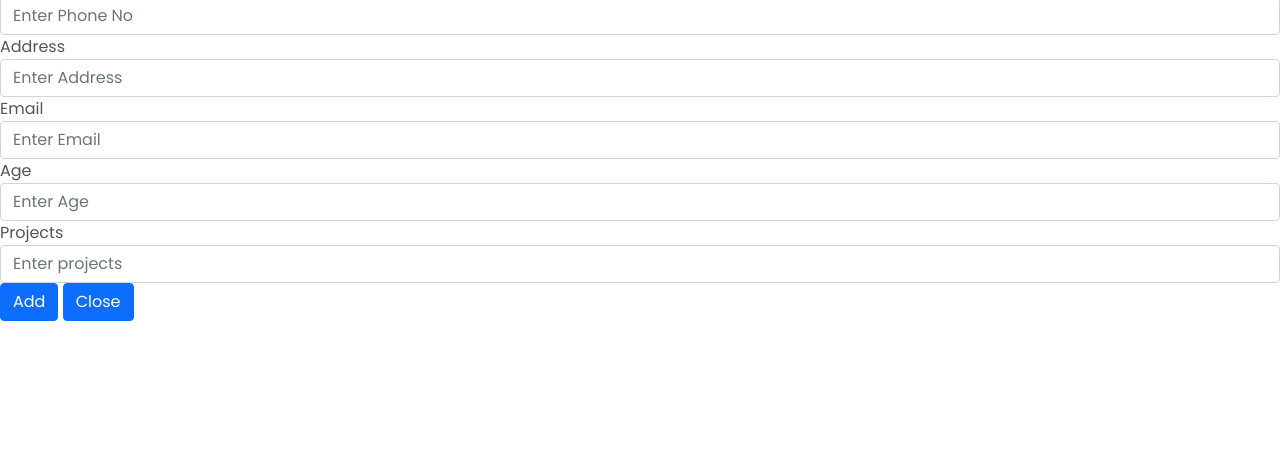
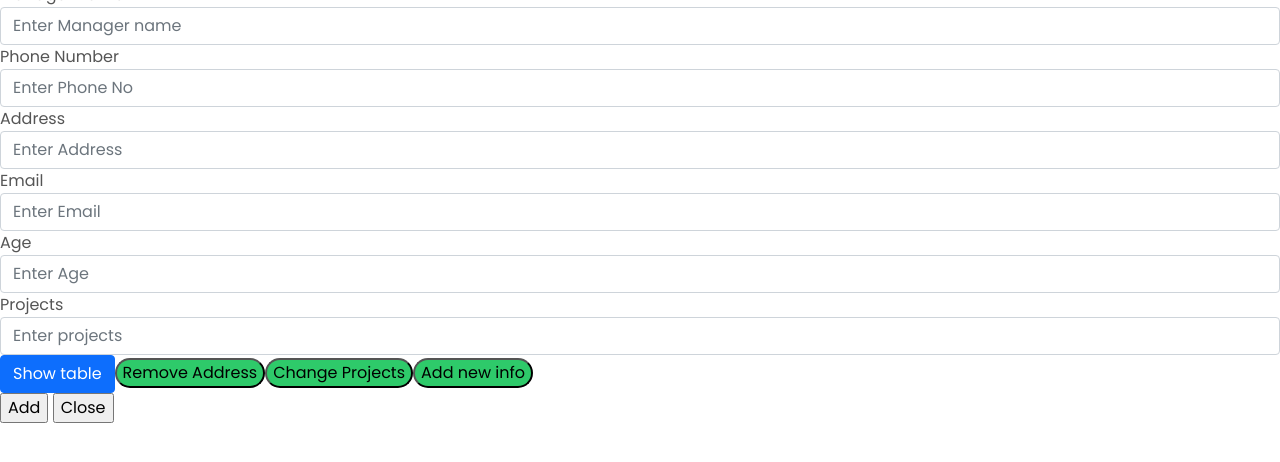
Before and after one commit to 2147152SaumyaThukral/DOMParser, a plain HTML site: page index.html in a window 1280 px wide. Shown: the part 212-674 px from the top of the page. Drawn offline with nearby package versions, Linux system fonts and the light colour scheme.

Commit message:
Update index.html

```diff
--- a/index.html
+++ b/index.html
@@ -23,6 +23,8 @@
 
   <!-- Template Main CSS File -->
   <link href="assets/css/style.css" rel="stylesheet">
+  <script src = "construction.js" ></script>
+
     <style>
         h1{
             align-items: center;
@@ -115,7 +117,8 @@
 
           <!--Form for record input-->
           <form id='addRecordForm'>
-              <h2>Enter New Manger details</h2>
+            <br><br><br>
+            <h2>Enter New Manger details</h2>
               <div>
                   <label>Manager name</label>
                   <input type='text' name='Managername' id='Managername' class="form-control" placeholder="Enter Manager name">
@@ -140,14 +143,21 @@
         <label>Projects</label>
         <input type='text' name='Projects' id='projects' class="form-control" placeholder="Enter projects">
     </div>
+    <table  id='table'>
+      <button  class="btn btn-primary" onclick = 'renovationXML()'>Show table</button>
+
+      <button  onclick = "removeNodeElement()">Remove Address</button>
+      <button onclick = "changeNodeValue()">Change Projects</button>
+      <button onclick = "addNewElement()">Add new info</button>
+
+    </table>
 
 
-              <input type="button" value="Add" id="add" class="btn btn-primary" onclick="addNewRecord()">
-              <input type="button" value="Close" id="close" class="btn btn-primary" onclick="closeForm()">
+              <input type="button" value="Add" id="add" onclick="addNewRecord()">
+              <input type="button" value="Close" id="close" onclick="closeForm()">
           </form>
 
           <script src="https://cdn.jsdelivr.net/npm/bootstrap@5.1.3/dist/js/bootstrap.bundle.min.js"></script>
-          <script src="construction.js"></script>
 
       </div>
       </article>
```
